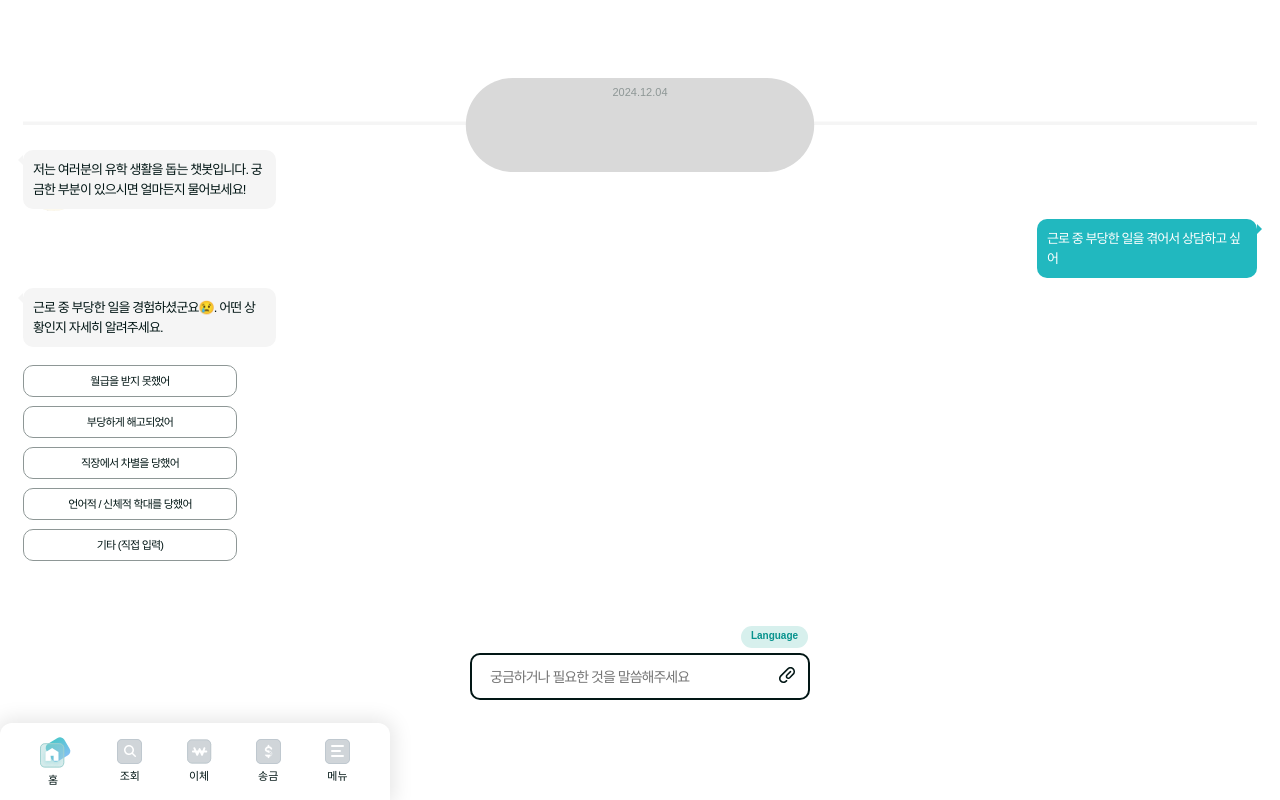
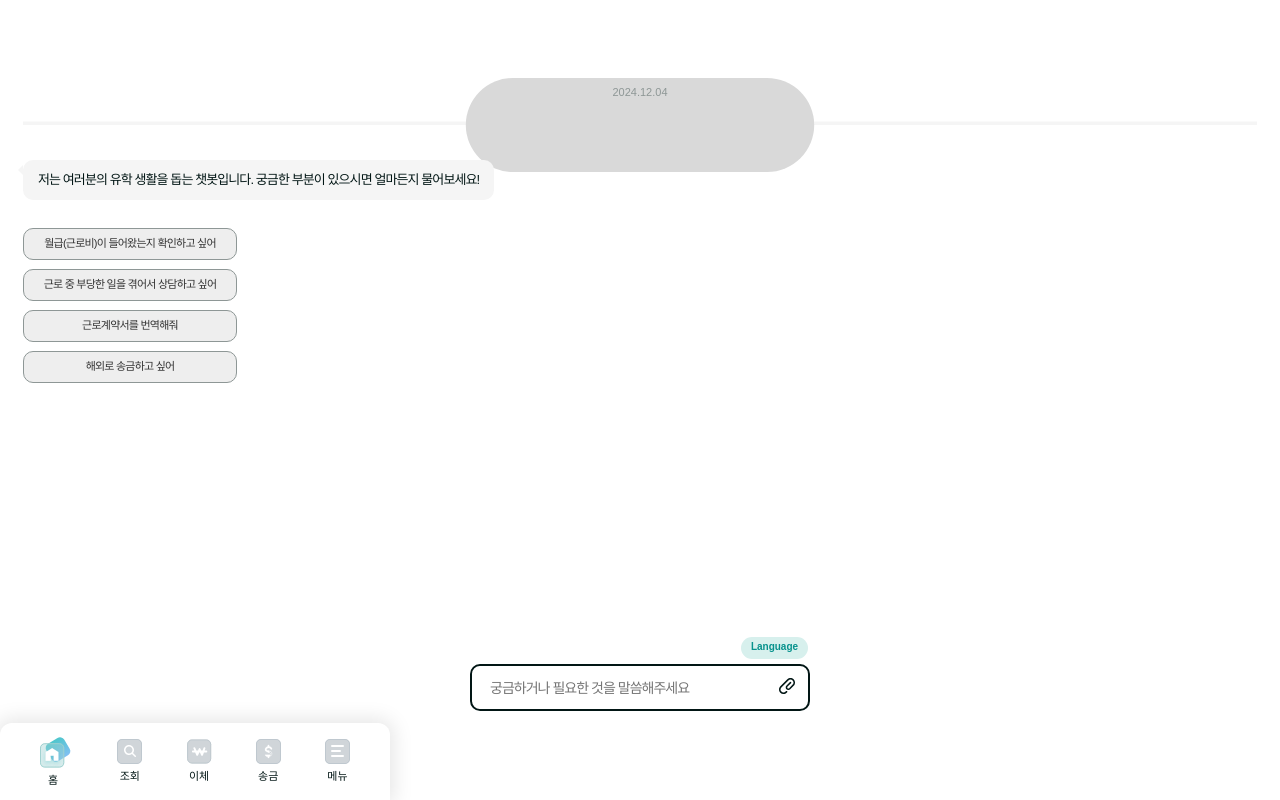
Before and after one commit to Hana-Digital-Poweron/HANA_MZ, a React (Create React App) app: page /consult in a window 1280 px wide. Built offline with nearby package versions, Linux system fonts and the light colour scheme; a web font is replaced by a local one.

Commit message:
feat: 상담 페이지 완성

```diff
--- a/src/pages/Chatbot/2_Consult/ChatBox.jsx
+++ /dev/null
@@ -1,90 +0,0 @@
-// ChatBox.js
-import React, { useState } from "react";
-import { styled } from "styled-components";
-
-const ChatSendSection = styled.form`
-  width: 340px;
-  height: 47px;
-  border-radius: 10px;
-  border: 2px solid ${({ theme }) => theme.color.Font3};
-  background: #fff;
-  margin: 0 auto;
-  position: relative;
-`;
-
-const MessageInputContainer = styled.div`
-  display: flex;
-  height: 100%;
-`;
-
-const MessageTypingInput = styled.input`
-  width: 307px;
-  height: 100%;
-  border-radius: 11px;
-  padding-left: 18px;
-  color: ${({ theme }) => theme.color.Font1};
-  font-size: 14px;
-  font-weight: 500;
-  line-height: 150%;
-  letter-spacing: -0.98px;
-  border: none;
-`;
-
-const FileUploadButtonComponent = styled.button`
-  background: transparent;
-  border: none;
-  padding: 0;
-  cursor: pointer;
-`;
-
-/* 언어 설정 */
-const LanguageSettingComponent = styled.div`
-  width: 67px;
-  height: 22px;
-  padding-top: 2px;
-  border-radius: 11px;
-  background: #d7f0ed;
-  color: #07928d;
-  text-align: center;
-  font-size: 10px;
-  font-weight: 800;
-  line-height: 150%;
-  position: absolute;
-  top: -29px;
-  right: 0px;
-`;
-
-const ChatBox = ({ onSendMessage }) => {
-  const [input, setInput] = useState("");
-
-  const handleSubmit = (e) => {
-    e.preventDefault();
-    if (input.trim()) {
-      onSendMessage(input.trim());
-      setInput("");
-    }
-  };
-
-  return (
-    <ChatSendSection onSubmit={handleSubmit} style={{ marginTop: "10px" }}>
-      <LanguageSettingComponent>Language</LanguageSettingComponent>
-      <MessageInputContainer>
-        <MessageTypingInput
-          placeholder="궁금하거나 필요한 것을 말씀해주세요"
-          type="text"
-          value={input}
-          onChange={(e) => setInput(e.target.value)}
-        />
-        <FileUploadButtonComponent>
-          <img
-            src={`${process.env.PUBLIC_URL}/assets/images/chat/clip.svg`}
-            alt="fileUpload"
-            width="16px"
-          />
-        </FileUploadButtonComponent>
-      </MessageInputContainer>
-    </ChatSendSection>
-  );
-};
-
-export default ChatBox;
--- a/src/pages/Chatbot/2_Consult/ConsultPage.jsx
+++ b/src/pages/Chatbot/2_Consult/ConsultPage.jsx
@@ -1,18 +1,14 @@
-import React, { useState, useEffect } from "react";
-import { styled } from "styled-components";
-import { useNavigate } from "react-router-dom";
+import React, { useState, useEffect } from 'react';
+import styled from 'styled-components';
+
+import Date from "./Date";
 import Nav from "../../../components/Nav";
-import Message from "./Message";
-import ChatBox from "./ChatBox";
-import Date from "./Date";
-import SecondMessage from "./SecondMessage";
-import DiscriminationMessage from "./DiscriminationMessage";
-import { AISpeechBubble, UserSpeechBubble } from "../../../styles/CommonStyles";
+import { OptionList, Option } from "../../../styles/CommonStyles";
 
 const Container = styled.div`
   display: flex;
   flex-direction: column;
-  height: calc(100vh - 77px);
+  height: calc(100vh - 140px);
   overflow-y: scroll;
   &::-webkit-scrollbar {
       display: none;
@@ -33,37 +29,71 @@ const Content = styled.div`
   }
 `;
 
-export const AIMessageComponent = styled.div`
-  position: relative;
-  first-child {
-    padding-top: 62px;
-  }
-  img {
-    position: absolute;
-    top: 0px;
-    left: 0px;
-  }
-`;
-
 const MessageSection = styled.div`
   height: calc(100% - 38px);
   padding: 39px 23px 0;
 `;
 
-const UserMessageComponent = styled.div`
+const MessageContainer = styled.div`
   display: flex;
-  justify-content: flex-end;
-  margin: 0;
+  justify-content: ${({ align }) => (align === 'left' ? 'flex-start' : 'flex-end')};
+  margin: 10px 0;
+  font-family: 'Pretendard';
+  font-size: 13px;
+  line-height: 150%;
+  letter-spacing: -0.91px;
 `;
 
-const ChatSendSection = styled.div`
-  width: 340px;
-  height: 47px;
+const MessageBubble = styled.span`
+  display: inline-block;
+  padding: 10px;
   border-radius: 10px;
-  border: 2px solid ${({ theme }) => theme.color.Font3};
-  background: #FFF;
-  margin: 0 auto;
+  background: ${({ align }) => (align === 'left' ? '#F5F5F5' : '#21B8BF')};
+  padding: 10px 15px;
+  border-radius: 10px;
+  margin-bottom: 10px;
+  align-self: ${({ align }) => (align === 'left' ? 'flex-start' : 'flex-end')};
   position: relative;
+  height: auto;
+  color: ${({ align }) => (align === 'left' ? '#021615' : '#FFF')};
+  font-size: 13px;
+  font-weight: 500;
+  line-height: 150%;
+  letter-spacing: -0.91px;
+  text-align: ${({ align }) => (align === 'left' ? 'left' : 'center')};
+
+  &:after {
+    content: "";
+    position: absolute;
+    top: 10px;
+    ${({ align }) => align === 'left' ? 'right' : 'left'}: 100%;
+    margin-top: -5px;
+    border-width: 5px;
+    border-style: solid;
+    border-color: ${({ align, theme }) =>
+      align === 'left'
+        ? `transparent ${theme.color.Gray} transparent transparent`
+        : `transparent transparent transparent #21B8BF`};  // Right-aligned: Triangle pointing to the right
+  }
+`;
+
+
+const FileBubble = styled(MessageBubble)`
+  border-radius: 10px;
+  border: 1.5px solid var(--Gray-Font3, #021615);
+  width: 90%;
+  margin-right: 5%;
+  font-size: 13px;
+  line-height: 150%;
+  letter-spacing: -0.91px;
+  background: transparent;
+  text-align: center;
+`;
+
+const TypingIndicator = styled.p`
+  text-align: center;
+  font-style: italic;
+  color: #888;
 `;
 
 const LanguageSettingComponent = styled.div`
@@ -71,8 +101,8 @@ const LanguageSettingComponent = styled.div`
   height: 22px;
   padding-top: 2px;
   border-radius: 11px;
-    background: #D7F0ED;
-    color: #07928D;
+  background: #d7f0ed;
+  color: #07928d;
   text-align: center;
   font-size: 10px;
   font-weight: 800;
@@ -80,6 +110,19 @@ const LanguageSettingComponent = styled.div`
   position: absolute;
   top: -29px;
   right: 0px;
+`;
+
+const ChatSendSection = styled.form`
+  width: 340px;
+  height: 47px;
+  border-radius: 10px;
+  border: 2px solid ${({ theme }) => theme.color.Font3 || '#ccc'};
+  background: #fff;
+  margin: 0 auto;
+  position: fixed;
+  bottom: 89px;
+  left: 50%;
+  transform: translateX(-50%);
 `;
 
 const MessageInputContainer = styled.div`
@@ -92,7 +135,7 @@ const MessageTypingInput = styled.input`
   height: 100%;
   border-radius: 11px;
   padding-left: 18px;
-  color: ${({ theme }) => theme.color.Font1};
+  color: ${({ theme }) => theme.color.Font1 || '#333'};
   font-size: 14px;
   font-weight: 500;
   line-height: 150%;
@@ -108,76 +151,128 @@ const FileUploadButtonComponent = styled.button`
 `;
 
 const Consult = () => {
-  const navigate = useNavigate();
-  const [showSecondMessage, setShowSecondMessage] = useState(false);
-  const [userMessage, setUserMessage] = useState("");
-  const [optionSelected, setOptionSelected] = useState(false);
-  const [isDiscrimination, setIsDiscrimination] = useState(false);
+  const [conversation, setConversation] = useState([
+    { type: 'bot', text: '저는 여러분의 유학 생활을 돕는 챗봇입니다.\n궁금한 부분이 있으시면 얼마든지 물어보세요!' }
+  ]);
+  const [options, setOptions] = useState([
+    '월급(근로비)이 들어왔는지 확인하고 싶어',
+    '근로 중 부당한 일을 겪어서 상담하고 싶어',
+    '근로계약서를 번역해줘',
+    '해외로 송금하고 싶어'
+  ]);
+  const [isTyping, setIsTyping] = useState(false);
+  const [isUserResponseShown, setIsUserResponseShown] = useState(false);
+  const [isInstitutionChoiceShown, setIsInstitutionChoiceShown] = useState(false);
 
-  useEffect(() => {
-      const timer = setTimeout(() => {
-          setShowSecondMessage(true);
+  const addMessage = (text, type = 'user') => {
+    setConversation(prev => [...prev, { type, text }]);
+  };
+
+  const delayMessage = (text, type, delay) => {
+    setTimeout(() => {
+      addMessage(text, type);
+      setIsTyping(false);
+    }, delay);
+  };
+
+  const handleChoice = (choice) => {
+    setOptions([]);
+    setIsTyping(true);
+
+    if (choice === '근로 중 부당한 일을 겪어서 상담하고 싶어') {
+      addMessage(choice, 'user');
+      delayMessage('근로 중 부당한 일을 경험하셨군요😢.\n어떤 상황인지 자세히 알려주세요.', 'bot', 500);
+      setTimeout(() => {
+        setOptions([
+          '월급을 받지 못했어',
+          '부당하게 해고되었어',
+          '직장에서 차별을 당했어',
+          '언어적 / 신체적 학대를 당했어',
+          '기타'
+        ]);
+        setIsTyping(false);
       }, 1000);
-
-      return () => clearTimeout(timer);
-  }, []);
-
-  const handleOptionSelect = (optionText) => {
-      setUserMessage(optionText);
-      setOptionSelected(true);
-      if (optionText === "직장에서 차별을 당했어") {
-          setIsDiscrimination(true);
+    } else if (choice === '직장에서 차별을 당했어') {
+      addMessage(choice, 'user');
+      delayMessage('직장에서 차별을 경험하셨군요.\n어떤 종류의 차별을 당하셨는지 알려주실 수 있을까요?', 'bot', 500);
+      setTimeout(() => {
+        setOptions([
+          '인종이나 국적 차별',
+          '성별 또는 성 정체성 차별',
+          '종교 또는 신념에 따른 차별',
+          '기타'
+        ]);
+        setIsTyping(false);
+      }, 1000);
+    } else if (choice === '인종이나 국적 차별') {
+      addMessage(choice, 'user');
+      delayMessage('차별이 발생한 구체적인 상황을 입력해 주세요. 이 정보는 진술서에 포함됩니다.', 'bot', 500);
+      setIsUserResponseShown(true); // 유저 응답 자동 표시 준비 상태로 설정
+    } else if (choice === '학교 법률 센터') {
+      addMessage(choice, 'user');
+      delayMessage(
+        '선택하신 기관에 신고가 성공적으로 접수되었습니다.\n신고 진행 상황은 메뉴(마이페이지)에서 확인하실 수 있으며,\n추가로 도움이 필요하시면 언제든지 문의해 주세요!',
+        'bot',
+        1000
+      );
+      setOptions([]);
     }
   };
 
-  const handleDiscriminationSelect = (discriminationType) => {
-      setUserMessage(discriminationType);
-      setIsDiscrimination(true);
-    //   if (discriminationType === "인종이나 국적 차별") {
-    //     진술서입력해주세요(true);
-    // }
-  };
+  useEffect(() => {
+    if (isUserResponseShown) {
+      setTimeout(() => {
+        addMessage('...최근 3개월간 일어난 일이야...(중략)...회사 사람들이 내가 외국인이라는 이유로 잘못하지 않아도 나쁜 말을 하고 일을 너무 많이 주고 있어......', 'user');
+
+        setTimeout(() => {
+          addMessage('<근로 중 인종 또는 국적 차별 진술서 초안.docx>', 'file');
+
+          setTimeout(() => {
+            addMessage('제공해주신 증거 자료를 토대로 진술서가 작성 완료되었습니다.\n차별 신고는 다음 기관에서 가능합니다. 신고를 진행하실 기관을 선택해 주세요.', 'bot');
+
+            setTimeout(() => {
+              setOptions(['학교 법률 센터', '노동청', '기타']);
+              setIsInstitutionChoiceShown(false);
+            }, 500);
+
+          }, 1000);
+
+        }, 1000);
+
+      }, 500);
+
+    }
+  }, [isUserResponseShown]);
+
+
 
   return (
     <Container>
         <Content>
         <MessageSection>
-                  <Date />
-                  <AIMessageComponent id="first">
-                    <img src={`${process.env.PUBLIC_URL}/assets/images/logos/chatbotOwlLogo.svg`} alt="logo" width="61px" />
-                    <AISpeechBubble>저는 여러분의 유학 생활을 돕는 챗봇입니다.
-                    궁금한 부분이 있으시면 얼마든지 물어보세요!</AISpeechBubble>
-                  </AIMessageComponent>
-                  <UserMessageComponent>
-                    <UserSpeechBubble>근로 중 부당한 일을 겪어서 상담하고 싶어</UserSpeechBubble>
-                  </UserMessageComponent>
-                  {showSecondMessage && (
-                    <AIMessageComponent id="second">
-                        <AISpeechBubble>근로 중 부당한 일을 경험하셨군요😢. 어떤 상황인지 자세히 알려주세요.</AISpeechBubble>
-                    </AIMessageComponent>
-                  )}
-                  {!optionSelected && showSecondMessage && <SecondMessage onSelect={handleOptionSelect} />}
+            <Date/>
+        {conversation.map((message, index) => (
+            <MessageContainer key={index} align={message.type === 'bot' ? 'left' : 'right'}>
+              {message.text === '<근로 중 인종 또는 국적 차별 진술서 초안.docx>'
+                ? <FileBubble align="left">{message.text}</FileBubble>
+                : <MessageBubble align={message.type === 'bot' ? 'left' : 'right'}>{message.text}</MessageBubble>
+              }
+            </MessageContainer>
+          ))}
+      {isTyping && <TypingIndicator>...챗봇이 타이핑 중입니다...</TypingIndicator>}
 
-                  {userMessage && (
-                      <UserMessageComponent>
-                          <UserSpeechBubble>{userMessage}</UserSpeechBubble>
-                      </UserMessageComponent>
-                  )}
-                  {isDiscrimination && (
-                      <AIMessageComponent id="discrimination">
-                          <AISpeechBubble>직장에서 차별을 경험하셨군요. 어떤 종류의 차별을 당하셨는지 알려주실 수 있을까요?</AISpeechBubble>
-                      </AIMessageComponent>
-                  )}
-                  {isDiscrimination &&
-                      <DiscriminationMessage onSelect={handleDiscriminationSelect} />
-                  }
-
+      <OptionList>
+        {options.map((option, index) => (
+          <Option key={index} onClick={() => handleChoice(option)}
+          isSpecial={['직장에서 차별을 당했어', '인종이나 국적 차별', '학교 법률 센터'].includes(option)}>
+            {option}
+          </Option>
+        ))}
+      </OptionList>
       </MessageSection>
 
-              <ChatSendSection>
-                  <LanguageSettingComponent>
-                      Language
-                  </LanguageSettingComponent>
+      <ChatSendSection onSubmit={(e) => e.preventDefault()}>
+        <LanguageSettingComponent>Language</LanguageSettingComponent>
         <MessageInputContainer>
           <MessageTypingInput placeholder="궁금하거나 필요한 것을 말씀해주세요" />
           <FileUploadButtonComponent>
--- a/src/pages/Chatbot/2_Consult/DiscriminationMessage.jsx
+++ /dev/null
@@ -1,15 +0,0 @@
-import React from "react";
-import { OptionList, Option } from "../../../styles/CommonStyles";
-
-const DiscriminationMessage = ({ onSelect }) => {
-  return (
-    <OptionList>
-      <Option onClick={() => onSelect("인종이나 국적 차별")}>인종이나 국적 차별</Option>
-      <Option onClick={() => onSelect("성별 또는 성 정체성 차별")}>성별 또는 성 정체성 차별</Option>
-      <Option onClick={() => onSelect("종교 또는 신념에 따른 차별")}>종교 또는 신념에 따른 차별</Option>
-      <Option onClick={() => onSelect("기타 (직접 입력)")}>기타 (직접 입력)</Option>
-    </OptionList>
-  );
-};
-
-export default DiscriminationMessage;
--- a/src/pages/Chatbot/2_Consult/SecondMessage.jsx
+++ /dev/null
@@ -1,18 +0,0 @@
-import React from "react";
-import { OptionList, Option } from "../../../styles/CommonStyles";
-
-const SecondMessage = ({ onSelect }) => {
-  return (
-    <>
-      <OptionList>
-        <Option onClick={() => onSelect("월급을 받지 못했어")}>월급을 받지 못했어</Option>
-        <Option onClick={() => onSelect("부당하게 해고되었어")}>부당하게 해고되었어</Option>
-        <Option onClick={() => onSelect("직장에서 차별을 당했어")}>직장에서 차별을 당했어</Option>
-        <Option onClick={() => onSelect("언어적 / 신체적 학대를 당했어")}>언어적 / 신체적 학대를 당했어</Option>
-        <Option onClick={() => onSelect("기타 (직접 입력)")}>기타 (직접 입력)</Option>
-      </OptionList>
-    </>
-  );
-};
-
-export default SecondMessage;
--- a/src/styles/CommonStyles.js
+++ b/src/styles/CommonStyles.js
@@ -28,28 +28,6 @@ export const AISpeechBubble = styled.div`
   }
 `;
 
-export const OptionList = styled.div`
-  margin: 18px 0;
-  display: flex;
-  flex-direction: column;
-  gap: 9px;
-`;
-
-export const Option = styled.div`
-  width: 214px;
-  height: 32px;
-  border-radius: 10px;
-  border: 1px solid ${({ theme }) => theme.color.Font1};
-  background: #FFF;
-  color: ${({ theme }) => theme.color.Font3};
-  font-size: 11px;
-  font-weight: 500;
-  line-height: 150%;
-  letter-spacing: -0.77px;
-  display: flex;
-  justify-content: center;
-  align-items: center;
-`;
 
 export const UserSpeechBubble = styled.div`
   background-color: #21B8BF;
@@ -78,3 +56,29 @@ export const UserSpeechBubble = styled.div`
     border-color: transparent transparent transparent #21B8BF;
   }
 `;
+
+export const OptionList = styled.div`
+  margin: 18px 0;
+  display: flex;
+  flex-direction: column;
+  gap: 9px;
+`;
+
+export const Option = styled.div`
+  width: 214px;
+  height: 32px;
+  border-radius: 10px;
+  border: 1px solid ${({ theme }) => theme.color.Font1};
+  background: ${({ isSpecial }) => (isSpecial ? 'var(--Green-Button, #21B8BF)' : '#eee')};
+  color: ${({ isSpecial }) => (isSpecial ? 'white' : '#333')};
+  font-size: 11px;
+  font-weight: 500;
+  line-height: 150%;
+  letter-spacing: -0.77px;
+  display: flex;
+  justify-content: center;
+  align-items: center;
+  &:hover {
+    opacity: 0.8;
+  }
+`;
```
Also changed, not shown: src/pages/Chatbot/2_Consult/Message.jsx (deleted, +0 -21 lines). Lines whose indentation alone changed are shown as unchanged.
